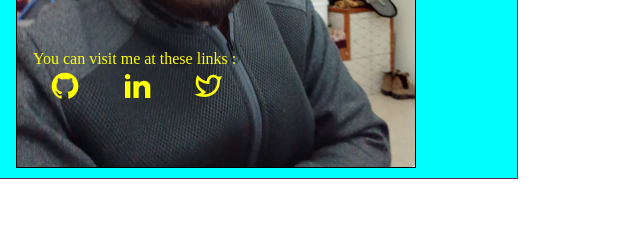
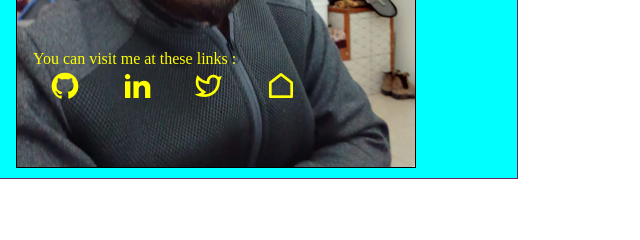
Before and after one commit to KaramEisa/AppleSeeds-group-repo, a plain HTML site: page index.html in a window 1280 px wide. Shown: the part 863-1103 px from the top of the page, 634-1274 px from the left. Drawn offline with nearby package versions, Linux system fonts and the light colour scheme.

Commit message:
added website link in my card

```diff
--- a/index.html
+++ b/index.html
@@ -97,6 +97,9 @@
                     <a href="https://twitter.com/Karam3isa" target="_blank" class="profile_social-link">
                         <i class="ri-twitter-line karam-icon"></i>
                     </a>
+                    <a href="/Karam Portfolio/Assets/Karam-Eisa-Portfolio.html" target="_blank" class="profile_social-link">
+                        <i class="ri-home-line"></i>
+                    </a>
                 </ul>
             </div>
         </div>
```
